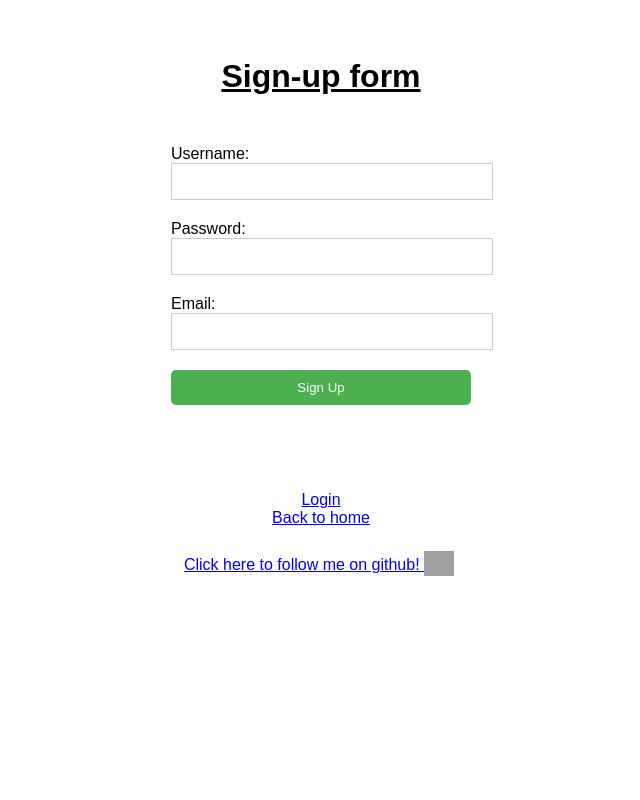
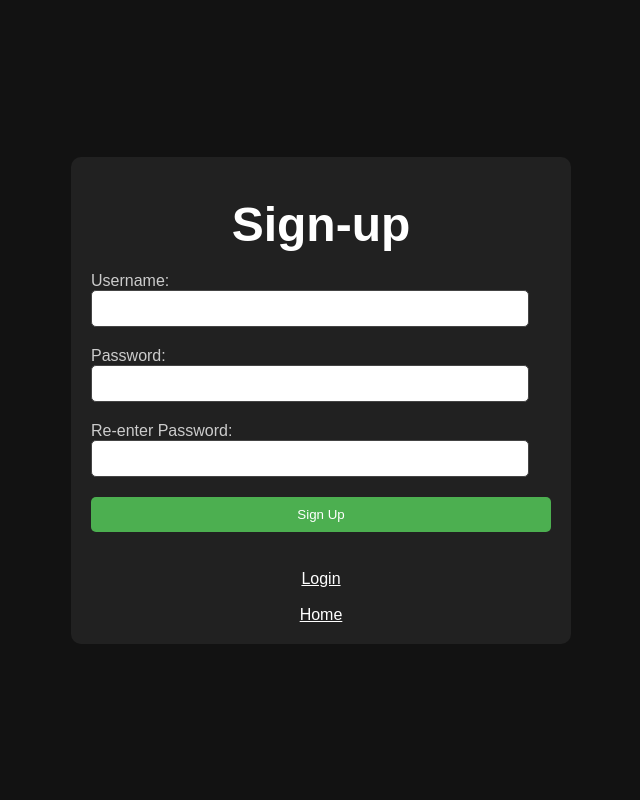
Before and after one commit to humzak711/Web-Login-System, a Flask app: page /signup/ in a window 1280 px wide. Shown: the whole page, without its empty margins (319-959 px from the left). Run offline with Flask 3, Linux system fonts and the light colour scheme; parts of the project's set-up code (start-up, migrations or seed data) failed here and were passed over; some libraries are stand-ins or nearby versions; grey boxes are pictures that could not be loaded.

Commit message:
Update signup.html

```diff
--- a/templates/signup.html
+++ b/templates/signup.html
@@ -1,43 +1,60 @@
 <!DOCTYPE html>
 <html>
   <head>
-    <title>Sign-up Form</title>
+    <title>Sign-up</title>
 
     <style>
-      .flashes { /* style possible error messages */
-          list-style-type: none;
-          overflow: hidden;
-          position: relative;
-          color: red;
-          text-align: center;
-          bottom: 20px;
+      * {
+        margin: 0;
+        padding: 0;
+        box-sizing: border-box;
       }
+
       body {
         font-family: Arial, sans-serif;
+        background-color: #121212;
+        display: flex;
+        justify-content: center;
+        align-items: center;
+        height: 100vh;
         margin: 0;
-        padding: 0;
       }
-      form {
-        width: 300px;
-        margin: 50px auto;
+
+      header {
+        margin-top: 20px;
+        text-align: center;
+        font-size: 24px;
       }
+
+      main {
+        width: 500px;
+        margin: 30px auto;
+        background-color: #212121;
+        padding: 20px;
+        border-radius: 10px;
+      }
+
       h1 {
         text-align: center;
+        margin-bottom: 20px;
+        color: white;
       }
-      #githubicon {
-        margin-right: 4px;
-        position: relative;
-        top: 6px
+
+      label {
+        color: #ccc;
       }
 
       input[type="text"],
-      input[type="password"],
-      input[type="email"] {
-        width: 100%;
+      input[type="password"] {
+        width: calc(100% - 22px);
         padding: 10px;
         margin-bottom: 20px;
-        border: 1px solid #ccc;
+        border: 1px solid #444;
+        border-radius: 5px;
+        background-color: white;
+        color: black;
       }
+
       button[type="submit"] {
         width: 100%;
         padding: 10px;
@@ -47,81 +64,117 @@
         border-radius: 5px;
         cursor: pointer;
       }
+
       button[type="submit"]:hover {
         background: #43a047;
       }
+
       footer {
         text-align: center;
         margin-top: 20px;
+      }
+
+      .flashes {
+        list-style-type: none;
+        position: relative;
+        color: red;
+        font-family: 'Times New Roman', Times, serif;
+        text-align: center;
+        margin-bottom: 10px;
+      }
+
+      a {
+        color: white;
+      }
+
+      a:hover {
+        animation: ChangeColor 0.5s ease forwards;
+      }
+
+      h1:hover {
+        animation: ChangeColor 0.5s ease forwards;
+      }
+
+      @keyframes ChangeColor {
+        from {
+          color: white;
+        }
+
+        to {
+          color: red;
+        }
       }
     </style>
   </head>
 
   <body>
+    <main>
         <header>
-        <h1> <br> <u> Sign-up form </u> </h1>
+            <h1>Sign-up</h1>
         </header>
 
-    </main> <!-- sign up form -->
-      <form id="SignupForm" method="POST" onsubmit="return validateForm()">
+        <form id="SignupForm" method="POST">
             <div>
                 <label for="username">Username:</label>
-          <input type="text" id="username" name="username" required minlength="1" maxlength="24"><br>
+                <input type="text" id="username" name="username" required minlength="1" maxlength="100"><br>
             </div>
             <div>
                 <label for="password">Password:</label>
-          <input type="password" id="password" name="password" required minlength="8" maxlength="24"><br>
+                <input type="password" id="password" name="password" required minlength="8" maxlength="100"><br>
             </div>
             <div>
-         <label for="email">Email:</label>
-         <input type="email" id="email" name="email" required><br>
+              <label for="re_password">Re-enter Password:</label>
+              <input type="password" id="re_password" name="re_password" required minlength="8" maxlength="100"><br>
           </div>
             <button type="submit">Sign Up</button>
         </form>
+
+        <footer> <!-- error messages incase email or username are taken-->
+          <ul class="flashes">
+            {% with messages = get_flashed_messages() %}
+            {% if messages %}
+              {% for message in messages %}
+                <li><b>{{ message }}</b></li>
+              {% endfor %}
+            {% endif %}
+            {% endwith %}
+          </ul>
+
+          <p2> <br> <a href="/login">Login</a> </p2>
+          <p3> <br> <br> <a href="/home">Home</a> </p3>
+
+        </footer>
     </main>
 
-    <footer> <!-- error messages incase email or username are taken-->
-      {% with messages = get_flashed_messages() %}
-      {% if messages %}
-      <p1 class=flashes>
-      {% for message in messages %}
-        <li> <b> {{ message }} </b> </li>
-      {% endfor %}
-      </p1>
-      {% endif %}
-      {% endwith %}
+    <script>
+      // Function to tighten security issues before posting form to server
+      function ValidateForm(event) {
+        var username = document.getElementById("username").value;
+        var password = document.getElementById("password").value;
+        var re_password = document.getElementById("re_password").value;
 
-
-      <script src="https://tryhackme.com/badge/2315259"> </script>
-
-      <p2> <br><br> <a href="http://your localhost/login">Login</a> </p2>
-      <p3> <br> <a href="http://your localhost">Back to home</a> </p3>
-
-      <p4> <br><br>
-        <a href="https://github.com/humzak711">Click here to follow me on github! </a>
-      </p4>
-        <img src="https://onmsft.com/wp-content/uploads/2020/04/githubappicon.jpg"
-        width="30" height="25" id="githubicon">
-
-    </footer>
-
-    <script> // tighten user input restrictions, fix possible security issues
-      function validateForm() {
-      var username = document.forms["SignupForm"]["username"].value;
-      var password = document.forms["SignupForm"]["password"].value;
-      var email = document.forms["SignupForm"]["email"].value;
-
-        if (username == "" || password == "" || email == "") {
+        if (username === "" || password === "" || re_password === "") {
           alert("Please fill out all fields.");
-          return false;
-        } else if (!/^(?=[A-Za-z-_@=+!?.,£$%^*/|()]*\d)(?=[A-Z-_@=+!?.,£$%^*/|()\d]*[a-z])(?=[a-z-_@=+!?.,£$%^*/|()\d]*[A-Z])[A-Za-z\d@=+!?.,£$%^*/|()_-]{8,24} *$/.test(password)) {
+          event.preventDefault(); // Prevent form submission
+        }
+          else if (!/^(?=[A-Za-z-_@=+!?.,£$%^*/|()]*\d)(?=[A-Z-_@=+!?.,£$%^*/|()\d]*[a-z])(?=[a-z-_@=+!?.,£$%^*/|()\d]*[A-Z])[A-Za-z\d@=+!?.,£$%^*/|()_-]{8,24}$/.test(password)) {
           alert("Password must be 8-24 characters and contain at least:\nOne number, one capital letter, one lowercase letter and no spaces.\nSpecial characters allowed: @=+!?.,£$%^*/|()_-");
-          return false;
-        } else if (!/^([A-Za-z\d@=+!?.,£$%^*/|()_-]{1,24} *$)/.test(username)) {
+          event.preventDefault(); // Prevent form submission
+        }
+          else if (!/^([A-Za-z\d@=+!?.,£$%^*/|()_-]{1,24} *$)/.test(username)) {
           alert("Username must be 1-24 characters and cannot contain spaces.\nSpecial characters allowed: @=+!?.,£$%^*/|()_-");
-          return false;
+          event.preventDefault(); // Prevent form submission
+        }
+          else if (re_password !== password) {
+          alert("Re-entered password does not match the password");
+          event.preventDefault(); // Prevent form submission
         }
       }
+
+      // Bind form submission event to the ValidateForm function
+      document.getElementById("SignupForm").addEventListener("submit", function (event) {
+        ValidateForm(event); // Pass the event object to the ValidateForm function
+      });
     </script>
   </body>
 </html>
```
Lines whose indentation alone changed are shown as unchanged.
